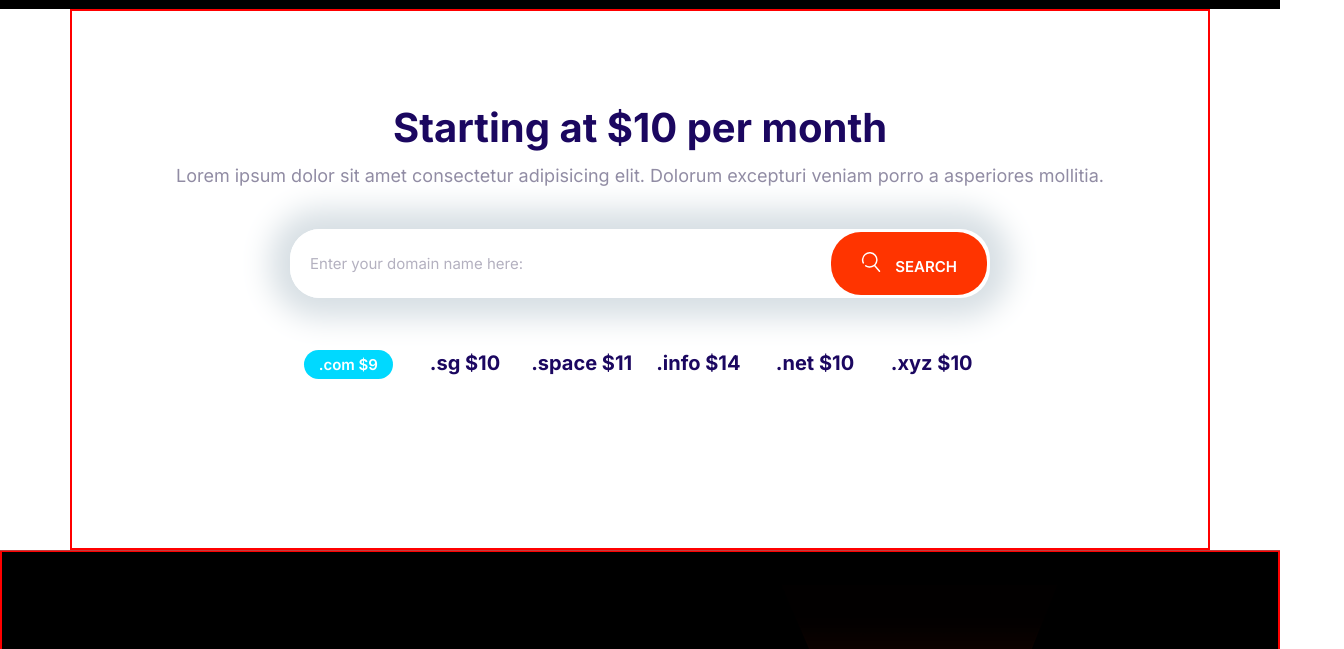
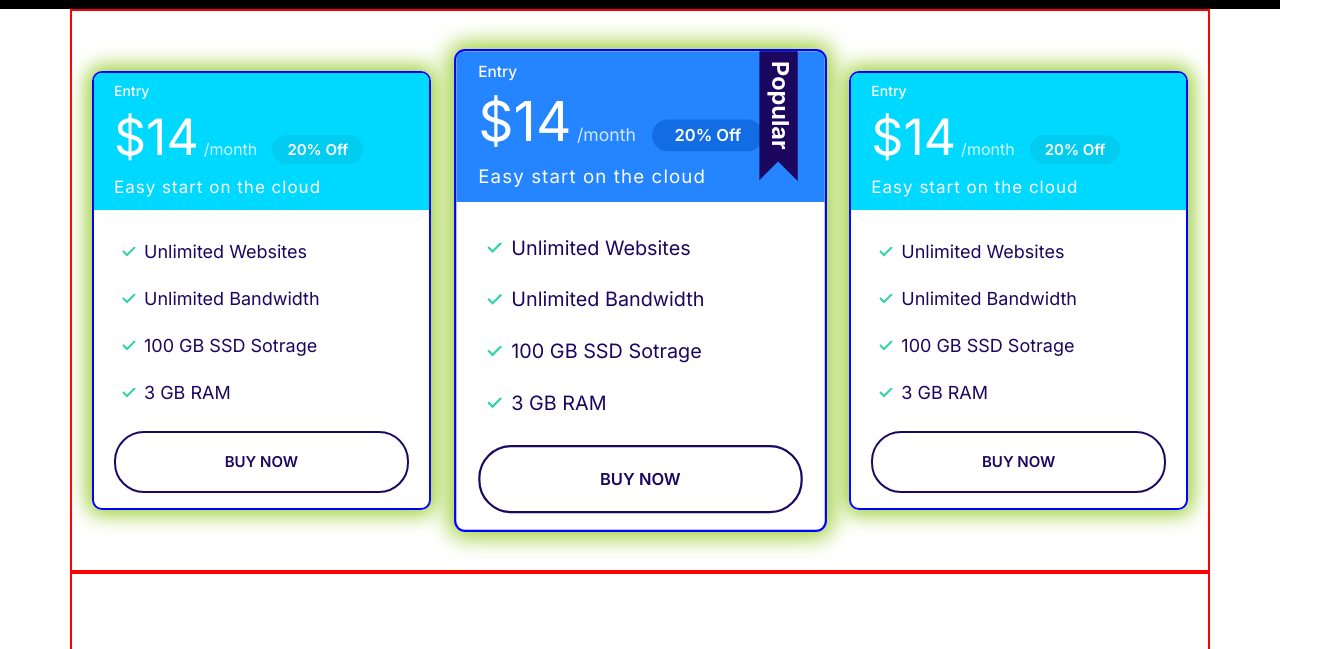
Before and after one commit to rua1hc/Html_Css_Moshify, a plain HTML site: page index.html in a window 1280 px wide. Shown: the part 99-748 px from the top of the page, 1344 px wide, since content can reach past the window. Drawn offline with Linux system fonts and the light colour scheme.

Commit message:
v31 add block-plan comp

```diff
--- a/css/styles.css
+++ b/css/styles.css
@@ -312,6 +312,10 @@ a {
     color: #fff;
 }
 
+.card--primary .badge--primary {
+    background: #126de4;
+}
+
 .card--secondary .badge--secondary {
     background: #02cdf1;
 }
@@ -352,6 +356,22 @@ a {
     position: absolute;
     top: -7px;
     right: 5%;
+}
+
+.plan {
+    transition: transform 0.2s ease-out;
+}
+
+.plan--popular {
+    transform: scale(1.1);
+}
+
+.plan:hover {
+    transform: scale(1.05);
+}
+
+.plan--popular:hover {
+    transform: scale(1.15);
 }
 
 @media screen and (min-width: 1024px) {
@@ -683,3 +703,12 @@ a {
         grid-template-columns: repeat(auto-fit, minmax(10rem, 1fr));
     }
 }
+
+/* Plan Block */
+.block-plans .grid {
+    gap: 8rem 4rem;
+}
+.block-plans .card {
+    max-width: 500px;
+    margin: 0 auto;
+}
--- a/index.html
+++ b/index.html
@@ -35,6 +35,83 @@
                 <li class="nav__items"><a href="#">Price</a></li>
             </ul>
         </nav>
+
+        <div class="block container block-plans">
+            <div class="grid grid--1x3">
+                <div class="plan">
+                    <div class="card card--secondary">
+                        <header class="card__header">
+                            <h3 class="plan__name">Entry</h3>
+                            <span class="plan__price">$14</span>
+                            <span class="plan__billing-cycle">/month</span>
+                            <span class="badge badge--secondary">20% Off</span>
+                            <span class="plan__description"
+                                >Easy start on the cloud</span
+                            >
+                        </header>
+                        <div class="card__body">
+                            <ul class="list list--tick">
+                                <li class="list__item">Unlimited Websites</li>
+                                <li class="list__item">Unlimited Bandwidth</li>
+                                <li class="list__item">100 GB SSD Sotrage</li>
+                                <li class="list__item">3 GB RAM</li>
+                            </ul>
+                            <button class="btn btn--outline btn--block">
+                                Buy Now
+                            </button>
+                        </div>
+                    </div>
+                </div>
+                <div class="plan plan--popular">
+                    <div class="card card--primary">
+                        <header class="card__header">
+                            <h3 class="plan__name">Entry</h3>
+                            <span class="plan__price">$14</span>
+                            <span class="plan__billing-cycle">/month</span>
+                            <span class="badge badge--primary">20% Off</span>
+                            <span class="plan__description"
+                                >Easy start on the cloud</span
+                            >
+                        </header>
+                        <div class="card__body">
+                            <ul class="list list--tick">
+                                <li class="list__item">Unlimited Websites</li>
+                                <li class="list__item">Unlimited Bandwidth</li>
+                                <li class="list__item">100 GB SSD Sotrage</li>
+                                <li class="list__item">3 GB RAM</li>
+                            </ul>
+                            <button class="btn btn--outline btn--block">
+                                Buy Now
+                            </button>
+                        </div>
+                    </div>
+                </div>
+                <div class="plan">
+                    <div class="card card--secondary">
+                        <header class="card__header">
+                            <h3 class="plan__name">Entry</h3>
+                            <span class="plan__price">$14</span>
+                            <span class="plan__billing-cycle">/month</span>
+                            <span class="badge badge--secondary">20% Off</span>
+                            <span class="plan__description"
+                                >Easy start on the cloud</span
+                            >
+                        </header>
+                        <div class="card__body">
+                            <ul class="list list--tick">
+                                <li class="list__item">Unlimited Websites</li>
+                                <li class="list__item">Unlimited Bandwidth</li>
+                                <li class="list__item">100 GB SSD Sotrage</li>
+                                <li class="list__item">3 GB RAM</li>
+                            </ul>
+                            <button class="btn btn--outline btn--block">
+                                Buy Now
+                            </button>
+                        </div>
+                    </div>
+                </div>
+            </div>
+        </div>
 
         <section class="block container block-domain">
             <header class="block__header">
```
Also changed, not shown: comps/block-plan.html (added, +70 -0 lines), comps/plans.html (+1 -1 lines).
